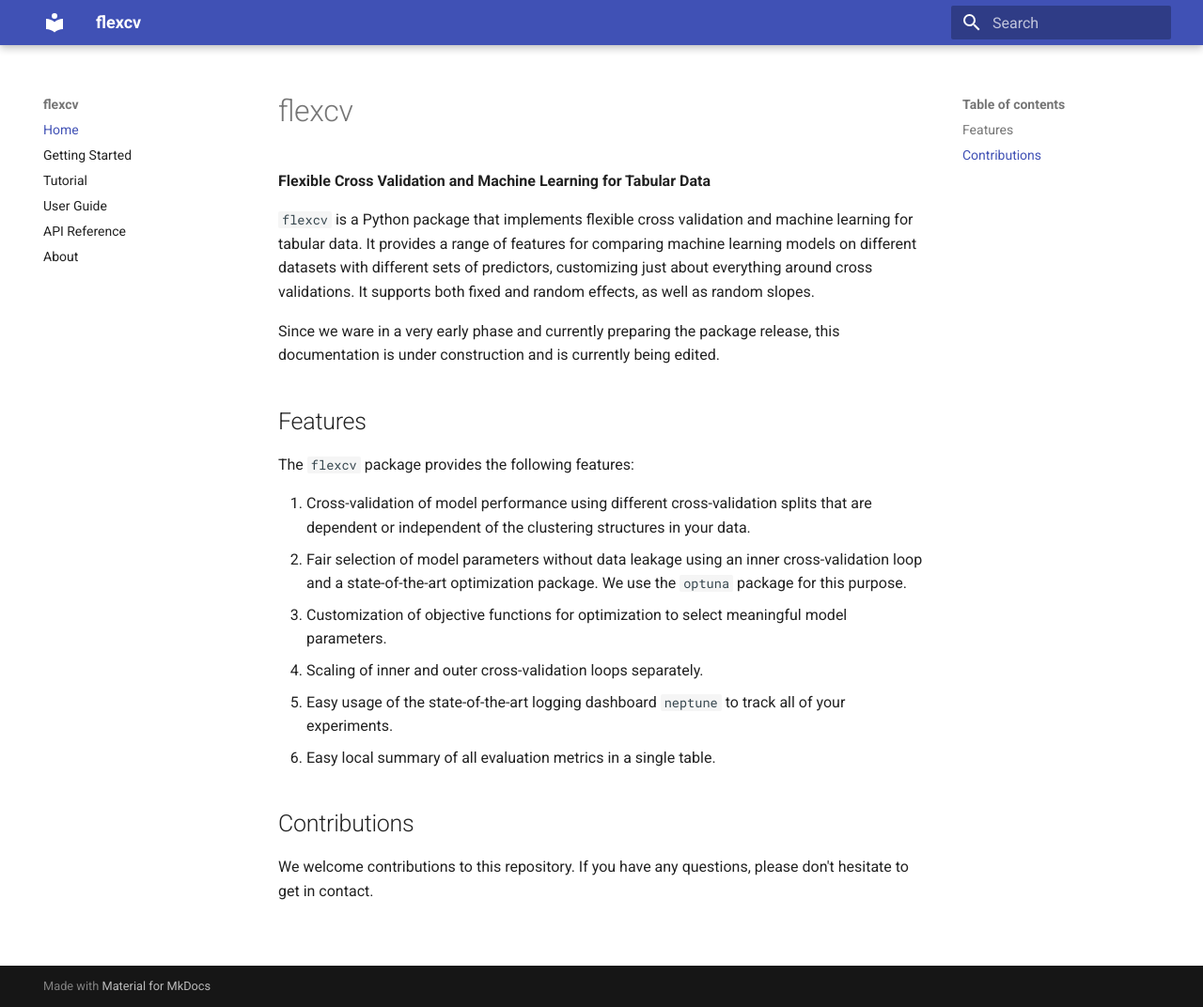
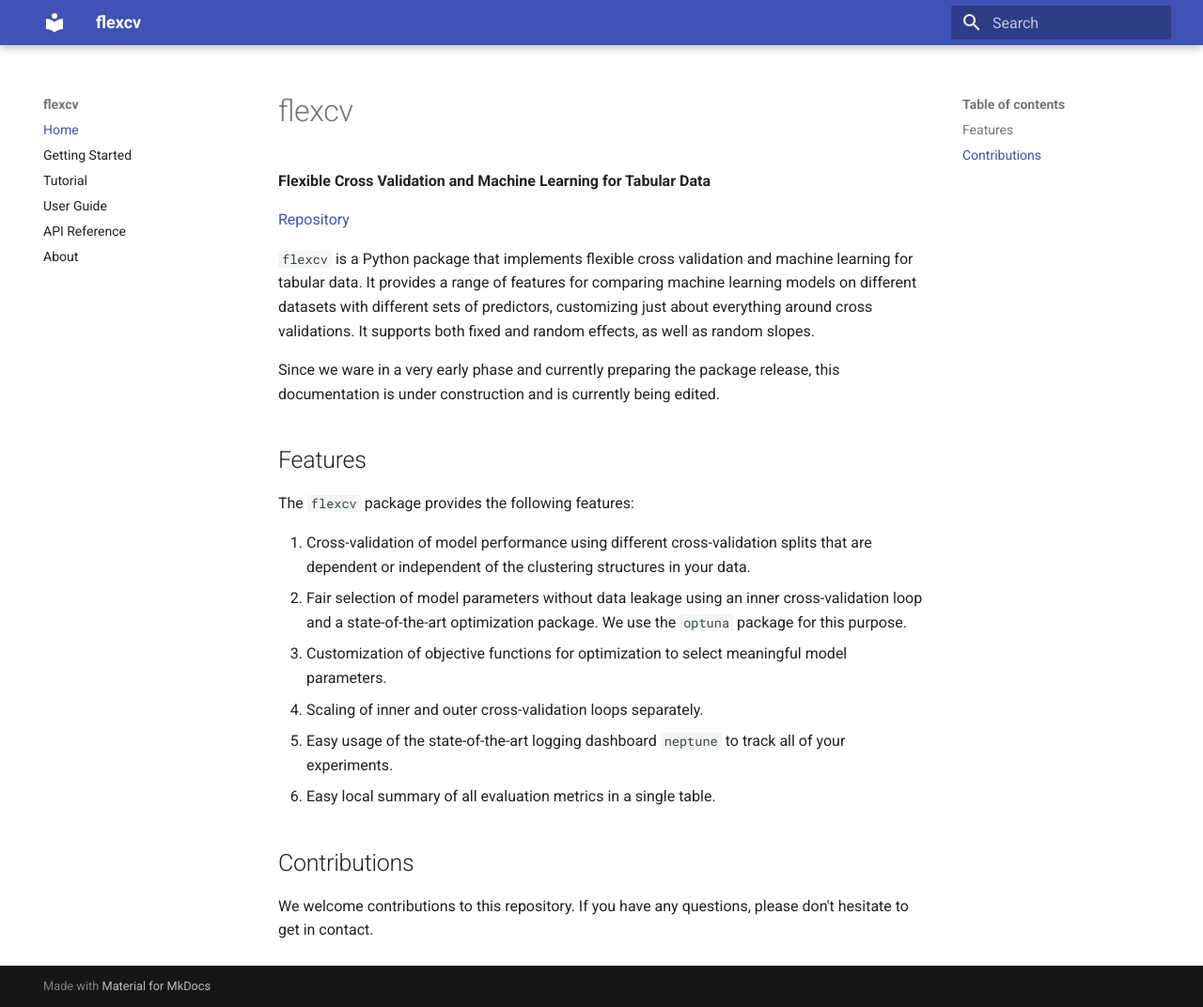
Before and after one commit to radlfabs/flexcv, an MkDocs documentation site: the page built from docs/index.md, in a window 1280 px wide and 1072 px high. Shown: the whole window at 94% size. Built offline with MkDocs 1.6.1 and Material for MkDocs 9.7.7, drawn with Linux system fonts in a browser that asks for light colours.

Commit message:
add hints to repo and docs

```diff
--- a/docs/index.md
+++ b/docs/index.md
@@ -1,6 +1,8 @@
 # flexcv
 
 __Flexible Cross Validation and Machine Learning for Tabular Data__
+
+[Repository](https://github.com/radlfabs/flexcv)
 
 `flexcv` is a Python package that implements flexible cross validation and machine learning for tabular data. It provides a range of features for comparing machine learning models on different datasets with different sets of predictors, customizing just about everything around cross validations. It supports both fixed and random effects, as well as random slopes.
 
```
Also changed, not shown: docs/getting-started.md (+2 -0 lines).
